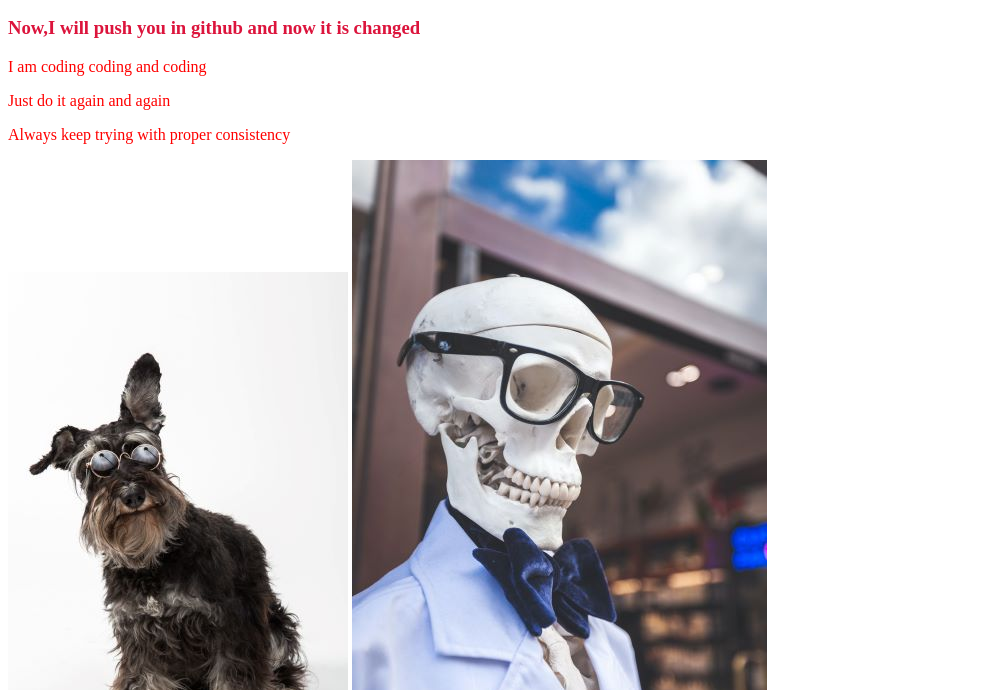
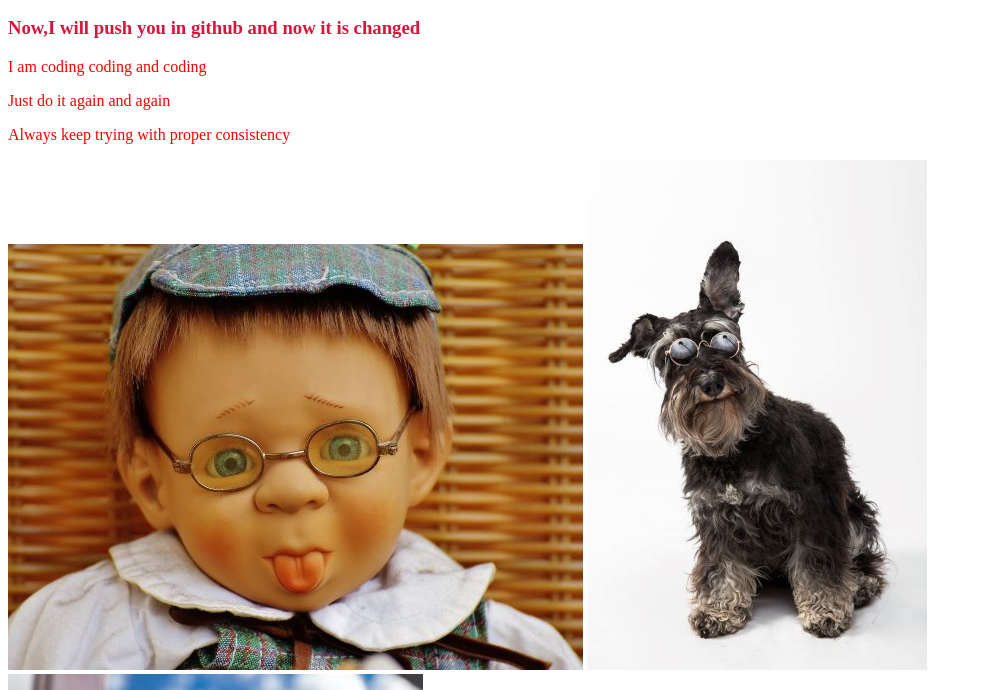
Before and after one commit to nirobkishor/my-second-repo, a plain HTML site: page index.html in a window 1280 px wide. Shown: the part 110-800 px from the top of the page, without its empty margins (0-982 px from the left). Drawn offline with Linux system fonts and the light colour scheme.

Commit message:
bong images

```diff
--- a/index.html
+++ b/index.html
@@ -16,6 +16,7 @@
     <p>I am coding coding and coding</p>
     <p>Just do it again and again</p>
     <p>Always keep trying with proper consistency</p>
+    <img src="images/bong.jpg" alt="">
     <img src="puppy2.jpg" alt="">
     <img src="skullpro.jpg" alt="">
 </body>
```
Also changed, not shown: images/bong.jpg (renamed from bong.jpg).
